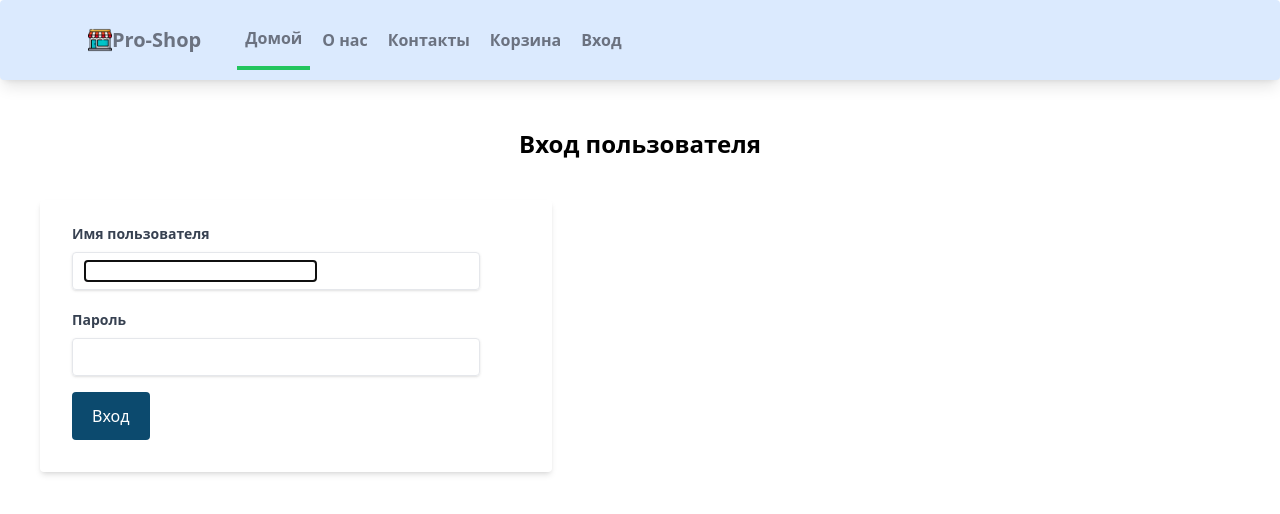
After one commit to Pungushe/e_commerce, a Django app: page /users/login/ in a window 1280 px wide. The commit adds this page. Shown: the top 514 px of the page. Run offline with Django 4.2, Linux system fonts and the light colour scheme.

Commit message:
Логин и логаут

```diff
--- a/config/settings.py
+++ b/config/settings.py
@@ -119,3 +119,6 @@ DEFAULT_AUTO_FIELD = 'django.db.models.BigAutoField'
 # Media files
 MEDIA_ROOT=BASE_DIR / 'media'
 MEDIA_URL='/media/'
+
+LOGIN_REDIRECT_URL = 'shop:frontpage'
+# LOGOUT_REDIRECT_URL = 'shop:frontpage'
--- a/shop/templates/shop/navbar.html
+++ b/shop/templates/shop/navbar.html
@@ -5,7 +5,7 @@
         <div class="flex justify-between">
             <div class="flex space-x-7">
                 <div>
-                    <a href="#" class="flex items-center py-4 px-2">
+                    <a href="{% url 'shop:frontpage' %}" class="flex items-center py-4 px-2">
                         <img class="h-6 w-6" src="{% static 'shop/images/shop.png' %}" alt="logo" />
                         <span class="text-xl text-gray-500 font-semibold">Pro-Shop</span>
                     </a>
@@ -15,6 +15,12 @@
                     <a href="#" class="py-4 px-2 text-gray-500 font-semibold">О нас</a>
                     <a href="#" class="py-4 px-2 text-gray-500 font-semibold">Контакты</a>
                     <a href="#" class="py-4 px-2 text-gray-500 font-semibold ">Корзина</a>
+                    {% if request.user.is_authenticated %}
+                        <a href="{% url 'users:logout' %}" class="py-4 px-2 text-gray-500 font-semibold ">Выход</a>
+                        <a href="{% url 'users:profile' %}" class="py-4 px-2 text-gray-500 font-semibold ">Профиль</a>
+                    {% else %}
+                        <a href="{% url 'users:login' %}" class="py-4 px-2 text-gray-500 font-semibold ">Вход</a>
+                    {% endif %}
                 </div>
             </div>
         </div>
--- /dev/null
+++ b/users/templates/users/login.html
@@ -0,0 +1,21 @@
+{% extends "shop/base.html" %}
+
+{% block title %}Вход пользователя{% endblock  %}
+
+{% block content %}
+<div class="container py-2">
+    <h1 class="text-2xl m-10 font-bold text-center">Вход пользователя</h1>
+    <form class="w-2/5 bg-white-700 shadow-md m-10 rounded px-8 pt-6 pb-8 mb-4" method="post">
+        {% csrf_token %}
+        <div class="mb-2">
+            <label class="block text-gray-700 text-sm font-bold mb-2">Имя пользователя</label>
+            <p class="shadow appearance-none border rounded py-2 px-3 mr-10 text-gray-700 leading-tight">{{form.username}}</p>
+
+            <label class="block text-gray-700 text-sm font-bold mt-5 mb-2">Пароль</label>
+            <p class="shadow appearance-none border rounded py-2 px-3 mr-10 text-gray-700 leading-tight">{{form.password}}</p>
+        </div>
+        <button class="bg-sky-900 rounded text-white px-5 py-3 mt-2" type="submit">Вход</button>
+    </form>
+</div>
+
+{% endblock content %}
--- a/users/templates/users/register.html
+++ b/users/templates/users/register.html
@@ -3,7 +3,7 @@
 {% block title %}Регистрация пользователя{% endblock  %}
 
 {% block content %}
-    <div class="container py-5">
+    <div class="container py-2">
         <h1 class="text-2xl m-10 font-bold text-center">Регистрация пользователя</h1>
         <form class="w-2/5 bg-white-700 shadow-md m-10 rounded px-8 pt-6 pb-8 mb-4" method="post">
             {% csrf_token %}
--- a/users/urls.py
+++ b/users/urls.py
@@ -1,4 +1,5 @@
 from django.urls import path
+from django.contrib.auth.views import LoginView, LogoutView
 
 from . import views
 
@@ -6,4 +7,7 @@ app_name = 'users'
 
 urlpatterns = [
     path('register/', views.register, name='register'),
+    path('login/', LoginView.as_view(template_name='users/login.html'), name='login'),
+    path('logout/', LogoutView.as_view(template_name='users/logout.html'), name='logout'),
+    path('profile/', views.profile, name='profile'),
 ]
--- a/users/views.py
+++ b/users/views.py
@@ -1,5 +1,6 @@
 from django.shortcuts import redirect, render
 from django.contrib.auth import login
+from django.contrib.auth.decorators import login_required
 
 from .forms import NewUserForm
 
@@ -16,3 +17,6 @@ def register(request):
         'form': form
     }
     return render(request, 'users/register.html', context)
+@login_required
+def profile(request):
+    return render(request, 'users/profile.html')
```
Also changed, not shown: shop/static/shop/styles.css (+60 -0 lines), users/templates/users/logout.html (added, +10 -0 lines), users/templates/users/profile.html (added, +10 -0 lines).
